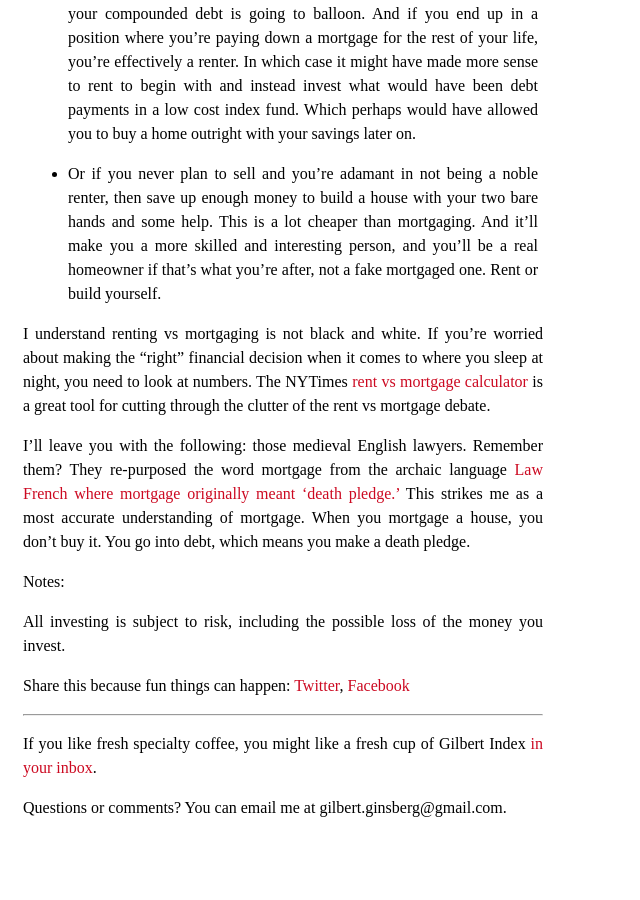
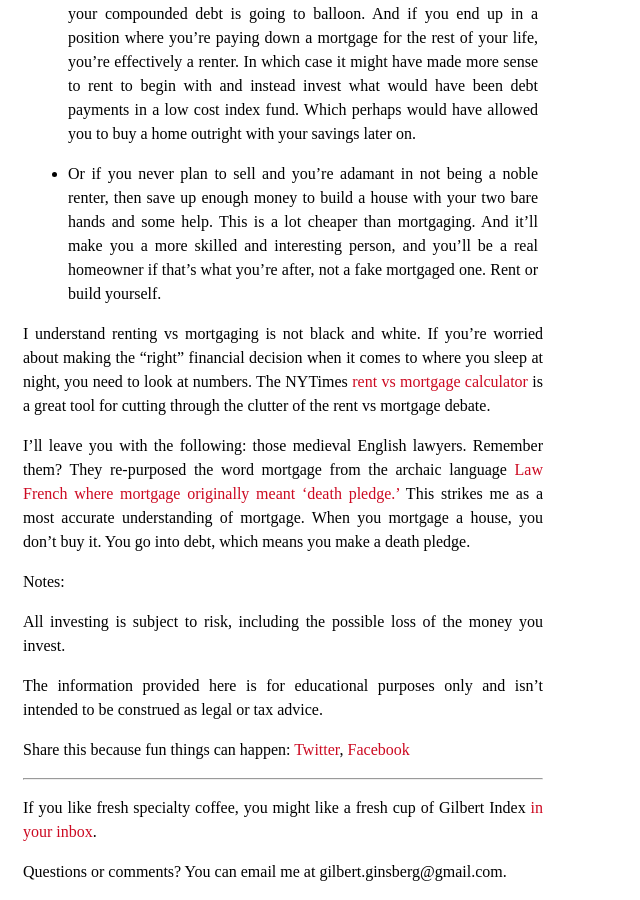
Before and after one commit to danilosierrac/gilbert-index, a Jekyll site: the page built from _posts/2017-03-06-mortgage-is-debt.md, in a window 1280 px wide and 900 px high, scrolled down 2255 px. Shown: the whole window, without its empty margins (0-640 px from the left). Built offline with Jekyll 4.4.1, drawn with Linux system fonts in a browser that asks for light colours; before the commit the page ends 3091 px from its top, so only the background shows below that.

Commit message:
Edited Mortgage is Debt

```diff
--- a/_posts/2017-03-06-mortgage-is-debt.md
+++ b/_posts/2017-03-06-mortgage-is-debt.md
@@ -63,3 +63,5 @@ I'll leave you with the following: those medieval English lawyers. Remember them
 Notes:
 
 All investing is subject to risk, including the possible loss of the money you invest.
+
+The information provided here is for educational purposes only and isn’t intended to be construed as legal or tax advice.
```
